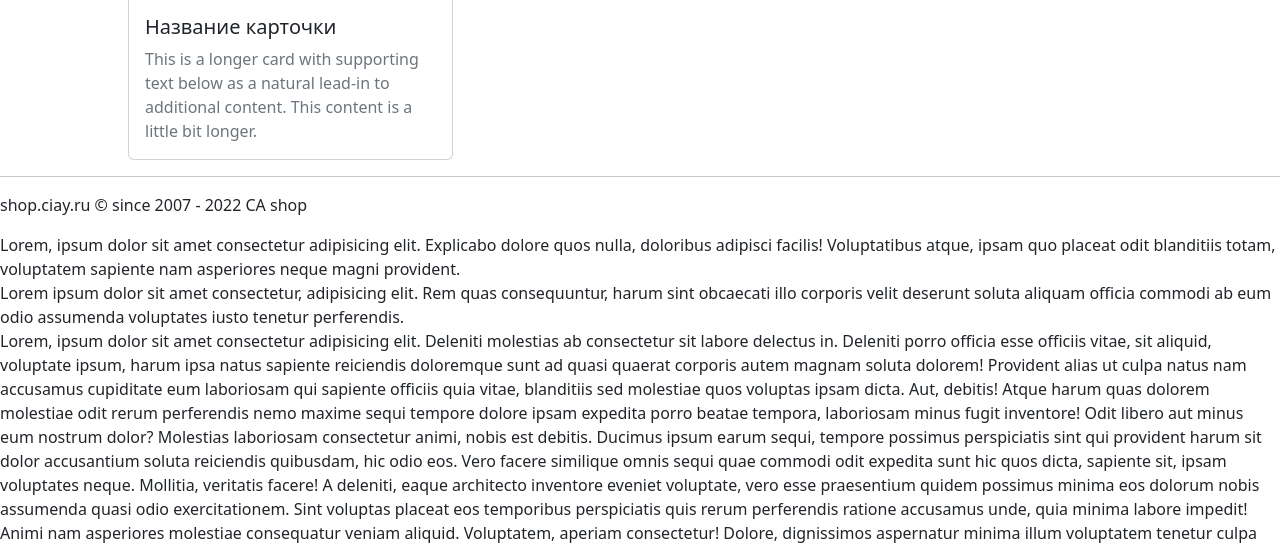
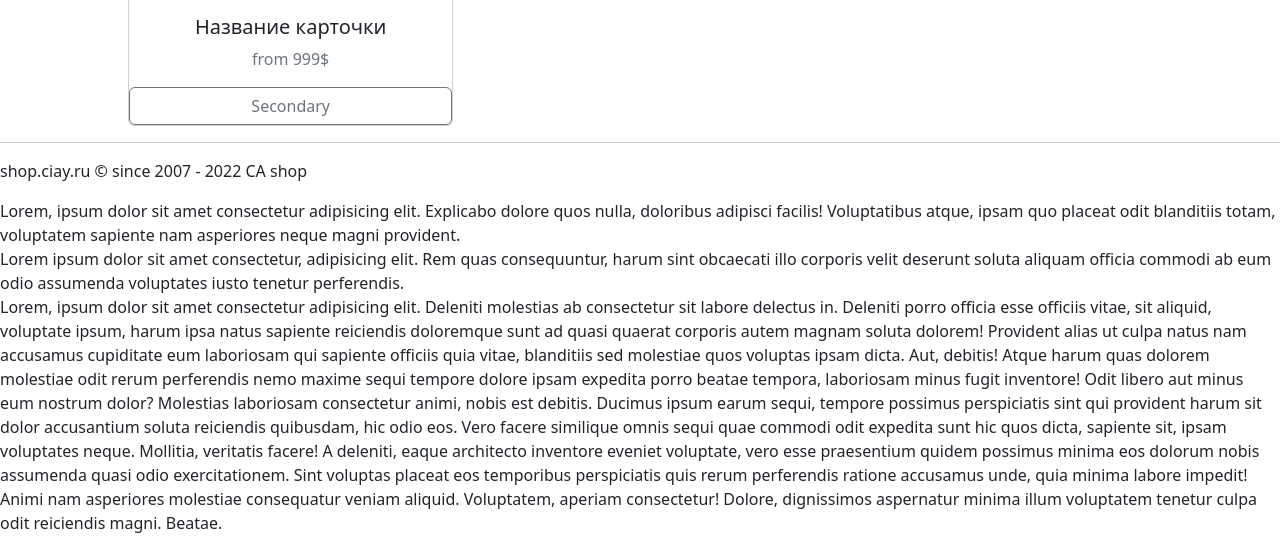
Before and after one commit to Gleb952/CIAYStore, a PHP site: page / in a window 1280 px wide. Shown: the part 553-1096 px from the top of the page. Run offline with PHP 8.4, Linux system fonts and the light colour scheme.

Commit message:
some error

```diff
--- a/css/style.css
+++ b/css/style.css
@@ -29,22 +29,15 @@
     font-size: 17px;
 }
 
-.topnav a:hover {
-    background-color: #ddd;
-    color: #e9e9e9;
-}
-
 .topnav input {
     height: 2rem;
     text-align: center;
 }
-
 .topnav input[type=text] {
     float: right;
     padding: 6px;
     border: none;
     margin-top: 8px;
-    margin-right: 16px;
     font-size: 17px;
 }
 .nav ul{
--- a/index.html
+++ b/index.html
@@ -48,14 +48,14 @@
         <div class="row row-cols-1 row-cols-md-3 g-4">
 
             <div class="col">
-                <div class="card">
-                    <img src="..." class="card-img-top" alt="photo">
+                <div class="card h-100">
+                    <img src="..." class="card-img-top"  alt="photo">
                     <div class="card-body">
-                        <h5 class="card-title">Название карточки</h5>
-                        <p class="card-text text-secondary">This is a longer card with supporting text below as a
-                            natural lead-in to
-                            additional content. This content is a little bit longer.</p>
+                        <h5 class="card-title text-center">Название карточки</h5>
+                        <p class="card-text text-secondary text-center">from 999$</p>
                     </div>
+
+                    <button type="button" class="btn btn-outline-secondary">Secondary</button>
                 </div>
             </div>
 
```
